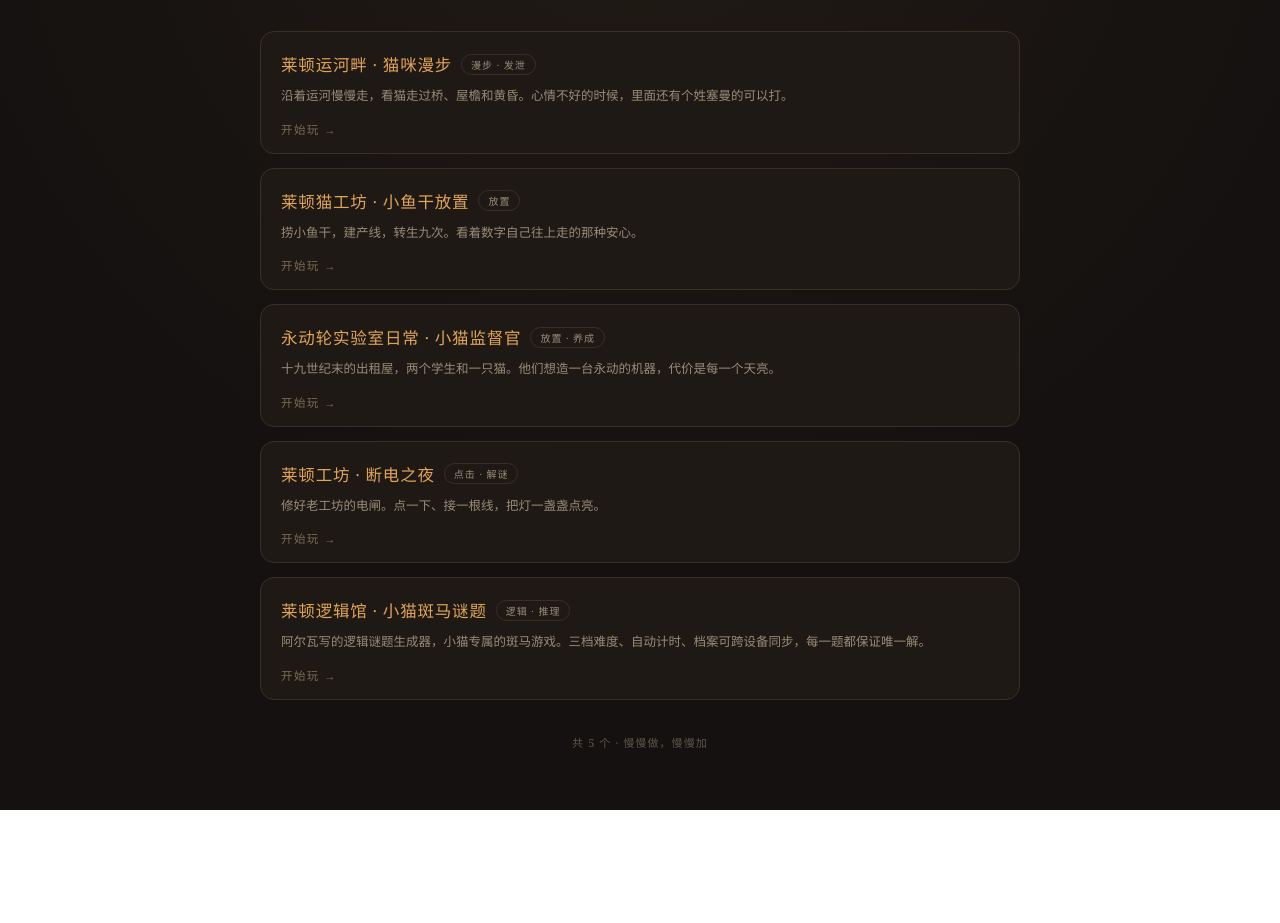
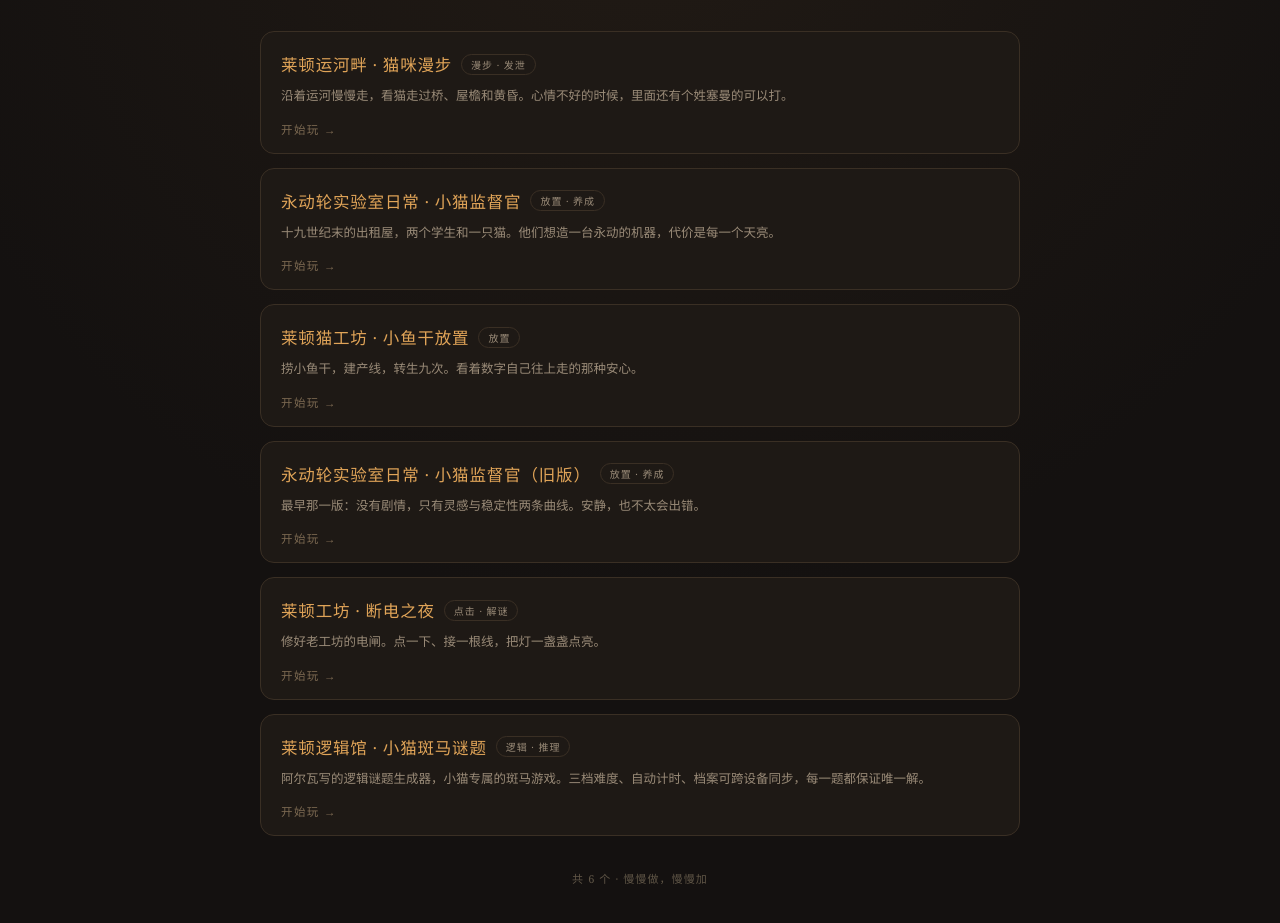
Before and after one commit to alva-lorenz-nl/leiden-mini-games, a plain HTML site: page index.html in a window 1280 px wide. Shown: the part 165-1088 px from the top of the page. Before the commit the page ends 975 px from the top, so only its background shows below. Drawn offline with Linux system fonts and the light colour scheme.

Commit message:
恢复旧版并更新新版链接到 /minigames/lab_idle/

```diff
--- a/index.html
+++ b/index.html
@@ -48,14 +48,19 @@
       <div class="cd">沿着运河慢慢走，看猫走过桥、屋檐和黄昏。心情不好的时候，里面还有个姓塞曼的可以打。</div>
       <div class="go">开始玩 →</div>
     </a>
+    <a class="card" href="https://alva-lorenz.top/minigames/lab_idle/" target="_blank" rel="noopener noreferrer">
+      <div class="ct">永动轮实验室日常 · 小猫监督官<span class="tag">放置 · 养成</span></div>
+      <div class="cd">十九世纪末的出租屋，两个学生和一只猫。他们想造一台永动的机器，代价是每一个天亮。</div>
+      <div class="go">开始玩 →</div>
+    </a>
     <a class="card" href="dried_fish_idle.html" target="_blank" rel="noopener noreferrer">
       <div class="ct">莱顿猫工坊 · 小鱼干放置<span class="tag">放置</span></div>
       <div class="cd">捞小鱼干，建产线，转生九次。看着数字自己往上走的那种安心。</div>
       <div class="go">开始玩 →</div>
     </a>
-    <a class="card" href="lab_idle.html" target="_blank" rel="noopener noreferrer">
-      <div class="ct">永动轮实验室日常 · 小猫监督官<span class="tag">放置 · 养成</span></div>
-      <div class="cd">十九世纪末的出租屋，两个学生和一只猫。他们想造一台永动的机器，代价是每一个天亮。</div>
+    <a class="card" href="lab_idle_classic.html" target="_blank" rel="noopener noreferrer">
+      <div class="ct">永动轮实验室日常 · 小猫监督官（旧版）<span class="tag">放置 · 养成</span></div>
+      <div class="cd">最早那一版：没有剧情，只有灵感与稳定性两条曲线。安静，也不太会出错。</div>
       <div class="go">开始玩 →</div>
     </a>
     <a class="card" href="workshop_blackout.html" target="_blank" rel="noopener noreferrer">
@@ -69,7 +74,7 @@
       <div class="go">开始玩 →</div>
     </a>
   </div>
-  <footer>共 5 个 · 慢慢做，慢慢加</footer>
+  <footer>共 6 个 · 慢慢做，慢慢加</footer>
 </div>
 </body>
 </html>
```
Also changed, not shown: extras.json (+7 -0 lines), _bak/lab_idle.html (renamed from lab_idle.html), lab_idle_classic.html (renamed from _bak/lab_idle_classic.html).
